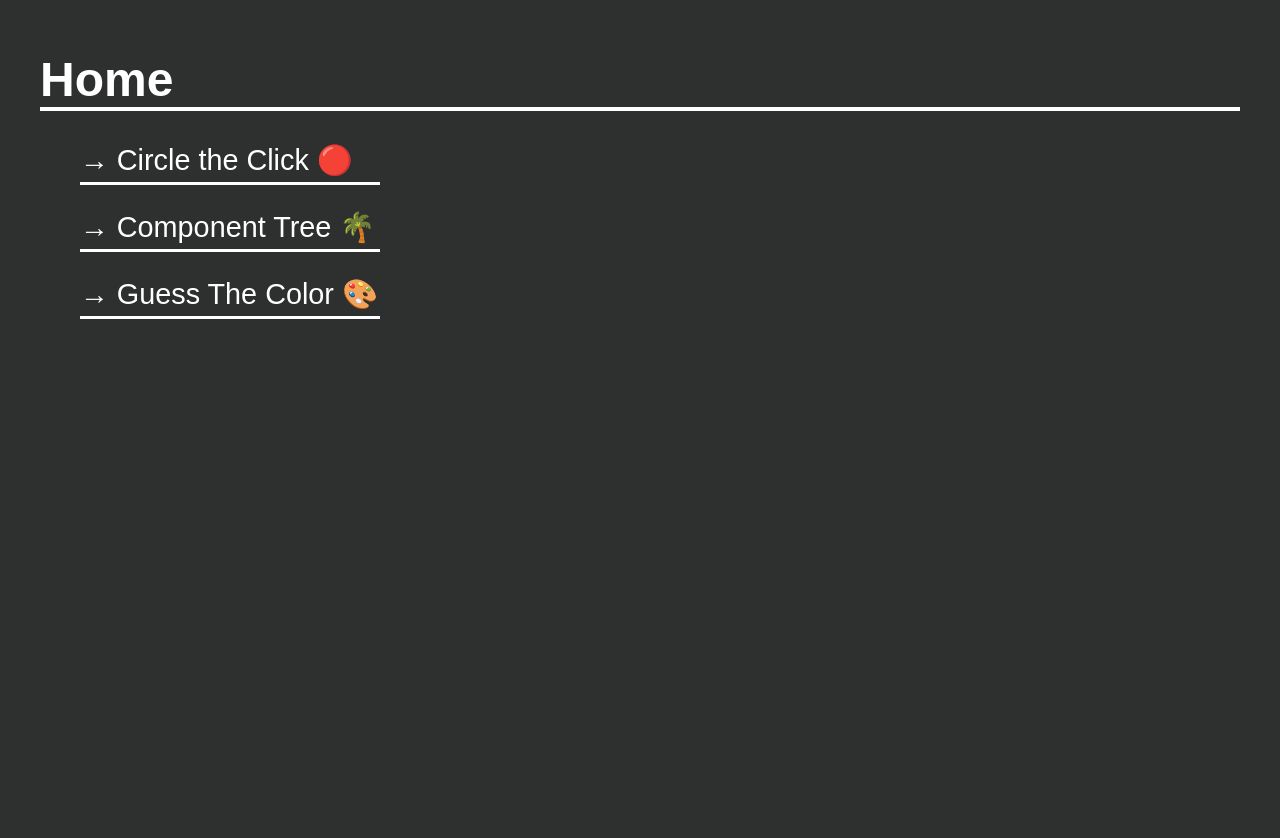
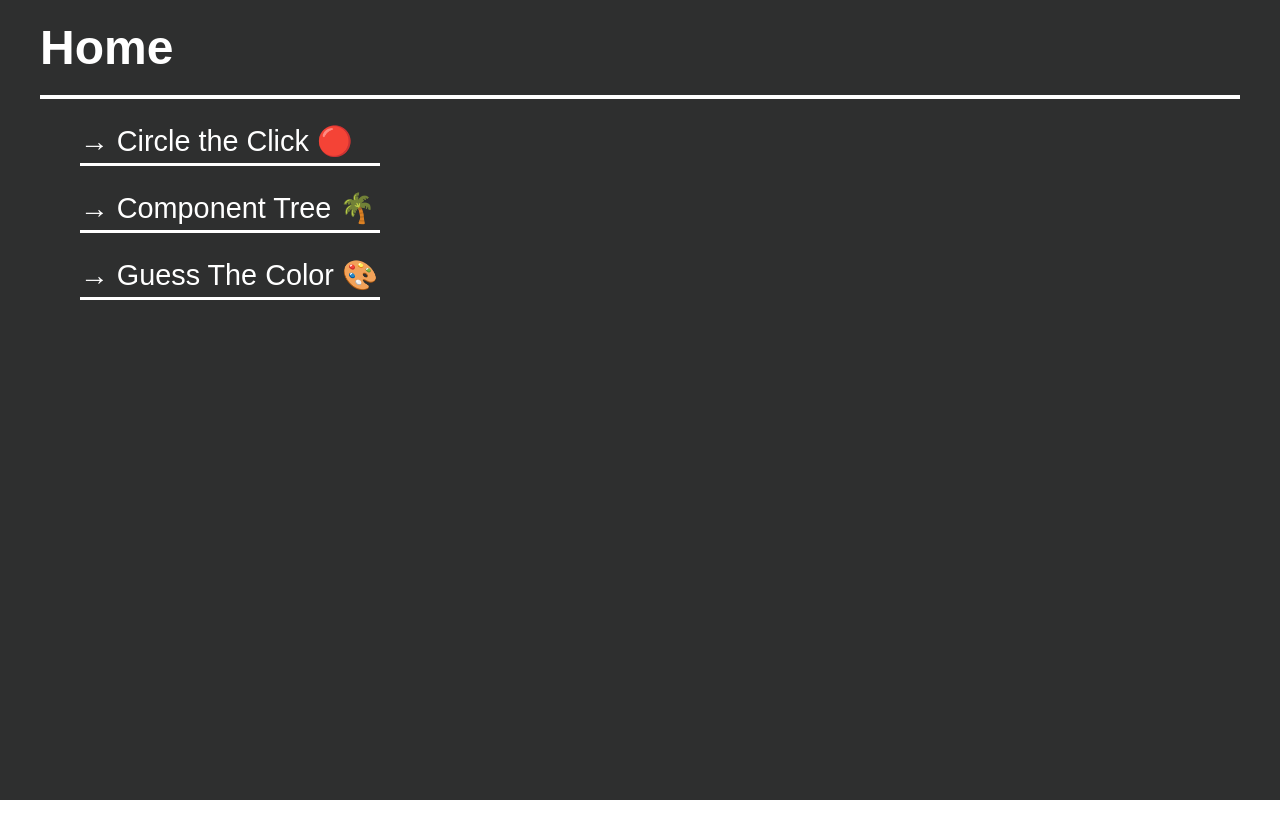
Before and after one commit to ZaidRasheed/mini-challenges-react, a React (Vite) app: page / in a window 1280 px wide. After the commit the page ends 800 px from the top, so only its background shows below. Built offline with nearby package versions, Linux system fonts and the light colour scheme.

Commit message:
home padding and margin

```diff
--- a/src/Home/styles.module.css
+++ b/src/Home/styles.module.css
@@ -1,6 +1,5 @@
 .home {
     height: 100vh;
-    padding: 20px;
     background-color: rgb(46, 47, 47);
     color: white;
 }
@@ -14,6 +13,8 @@
     color: white;
     font-size: 3rem;
     border-bottom: 4px solid white;
+    margin: 0;
+    padding: 20px 0;
 }
 
 .home a {
```
